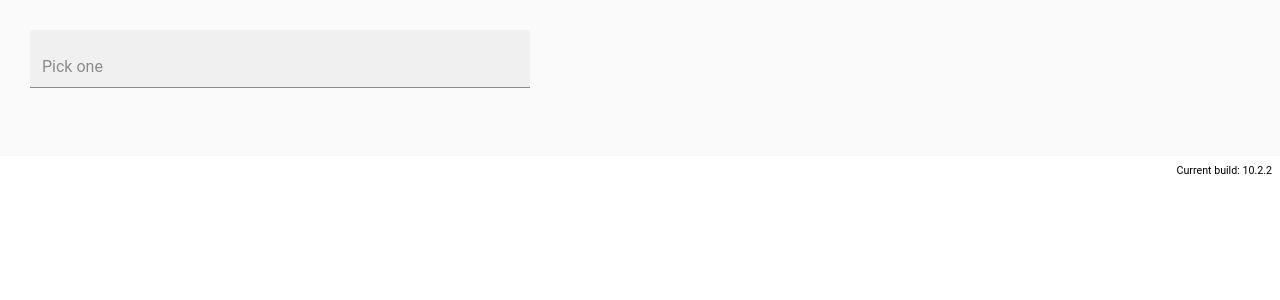
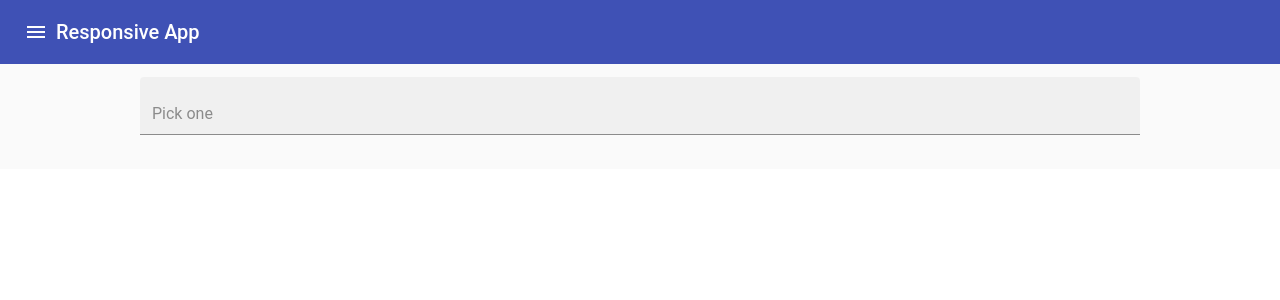
Before and after one commit to Smith-MichaelJ1995/rubin-poc, an Angular app: page / in a window 1280 px wide. Shown: the top 300 px of the page. Built offline with nearby package versions, Linux system fonts and the light colour scheme.

Commit message:
Incorporated centered angular material form field. Incorporated simple navbar without toggling & rubin thumbnail.

```diff
--- a/src/app/autocomplete-auto-active-first-option-example.css
+++ b/src/app/autocomplete-auto-active-first-option-example.css
@@ -1,7 +1,19 @@
+.example-container {
+  display: flex;
+  flex-direction: column;
+  position: absolute;
+  top: 0;
+  bottom: 0;
+  left: 0;
+  right: 0;
+}
+
 .example-form {
   min-width: 150px;
-  max-width: 500px;
+  max-width: 1000px;
+  padding: 1%;
   width: 100%;
+  margin: auto;
 }
 
 .example-full-width {
--- a/src/app/autocomplete-auto-active-first-option-example.html
+++ b/src/app/autocomplete-auto-active-first-option-example.html
@@ -1,3 +1,10 @@
+<div class="example-container">
+  <mat-toolbar color="primary" class="example-toolbar">
+    <button mat-icon-button ><mat-icon>menu</mat-icon></button>
+    <h1 class="example-app-name">Responsive App</h1>
+  </mat-toolbar>
+
+  <mat-sidenav-container>
     <form class="example-form">
       <mat-form-field class="example-full-width">
         <input type="text"
@@ -13,6 +20,9 @@
         </mat-autocomplete>
       </mat-form-field>
     </form>
+  </mat-sidenav-container>
+</div>
+
 
 
 <!-- Copyright 2020 Google LLC. All Rights Reserved.
```
Also changed, not shown: 1 other file (tests, documents, lock files or other folders). Lines whose indentation alone changed are shown as unchanged.
